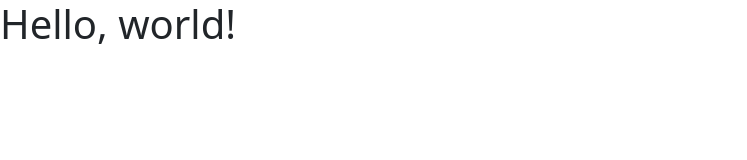
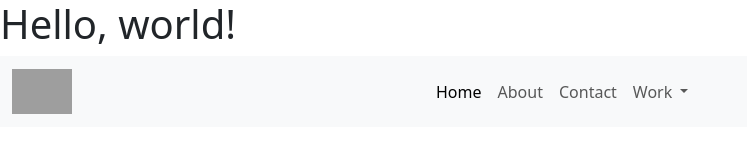
Before and after one commit to nicosharpe/Bootstrap-Portfolio, a plain HTML site: page index.html in a window 1280 px wide. Shown: the whole page, without its empty margins (0-747 px from the left). Drawn offline with nearby package versions, Linux system fonts and the light colour scheme; grey boxes are pictures that could not be loaded.

Commit message:
added navbar with animated logo

```diff
--- a/index.html
+++ b/index.html
@@ -13,5 +13,44 @@
     <script src="https://cdn.jsdelivr.net/npm/bootstrap@5.3.2/dist/js/bootstrap.min.js" integrity="sha384-BBtl+eGJRgqQAUMxJ7pMwbEyER4l1g+O15P+16Ep7Q9Q+zqX6gSbd85u4mG4QzX+" crossorigin="anonymous"></script>
 
 
+
+<nav class="navbar navbar-expand-lg bg-body-tertiary">
+  <div class="container-fluid">
+    <a class="navbar-brand" href="#">
+        <img src="images/Comp 1.gif" alt="Bootstrap" width="15%" height="15%">
+    </a>
+    <button class="navbar-toggler" type="button" data-bs-toggle="collapse" data-bs-target="#navbarNavDropdown" aria-controls="navbarNavDropdown" aria-expanded="false" aria-label="Toggle navigation">
+      <span class="navbar-toggler-icon"></span>
+    </button>
+    <div class="collapse navbar-collapse" id="navbarNavDropdown">
+      <ul class="navbar-nav">
+        <li class="nav-item">
+          <a class="nav-link active" aria-current="page" href="#">Home</a>
+        </li>
+        <li class="nav-item">
+          <a class="nav-link" href="#">About</a>
+        </li>
+        <li class="nav-item">
+          <a class="nav-link" href="#">Contact</a>
+        </li>
+        <li class="nav-item dropdown">
+          <a class="nav-link dropdown-toggle" href="#" role="button" data-bs-toggle="dropdown" aria-expanded="false">
+            Work
+          </a>
+          <ul class="dropdown-menu">
+            <li><a class="dropdown-item" href="#">Action</a></li>
+            <li><a class="dropdown-item" href="#">Another action</a></li>
+            <li><a class="dropdown-item" href="#">Something else here</a></li>
+          </ul>
+        </li>
+      </ul>
+    </div>
+  </div>
+</nav>
+
+
+
+
+
   </body>
 </html>
```
Also changed, not shown: 1 other file.
